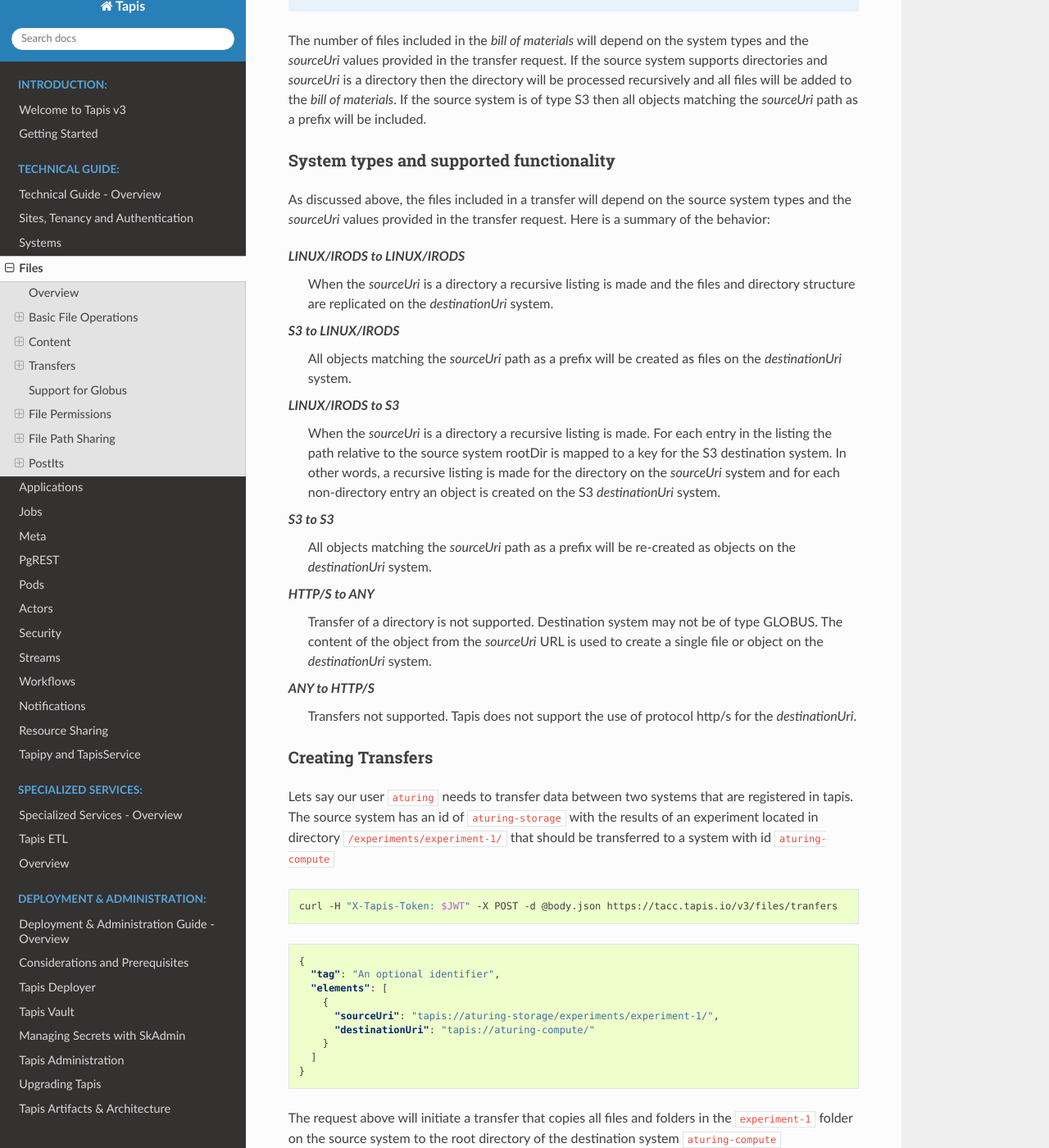
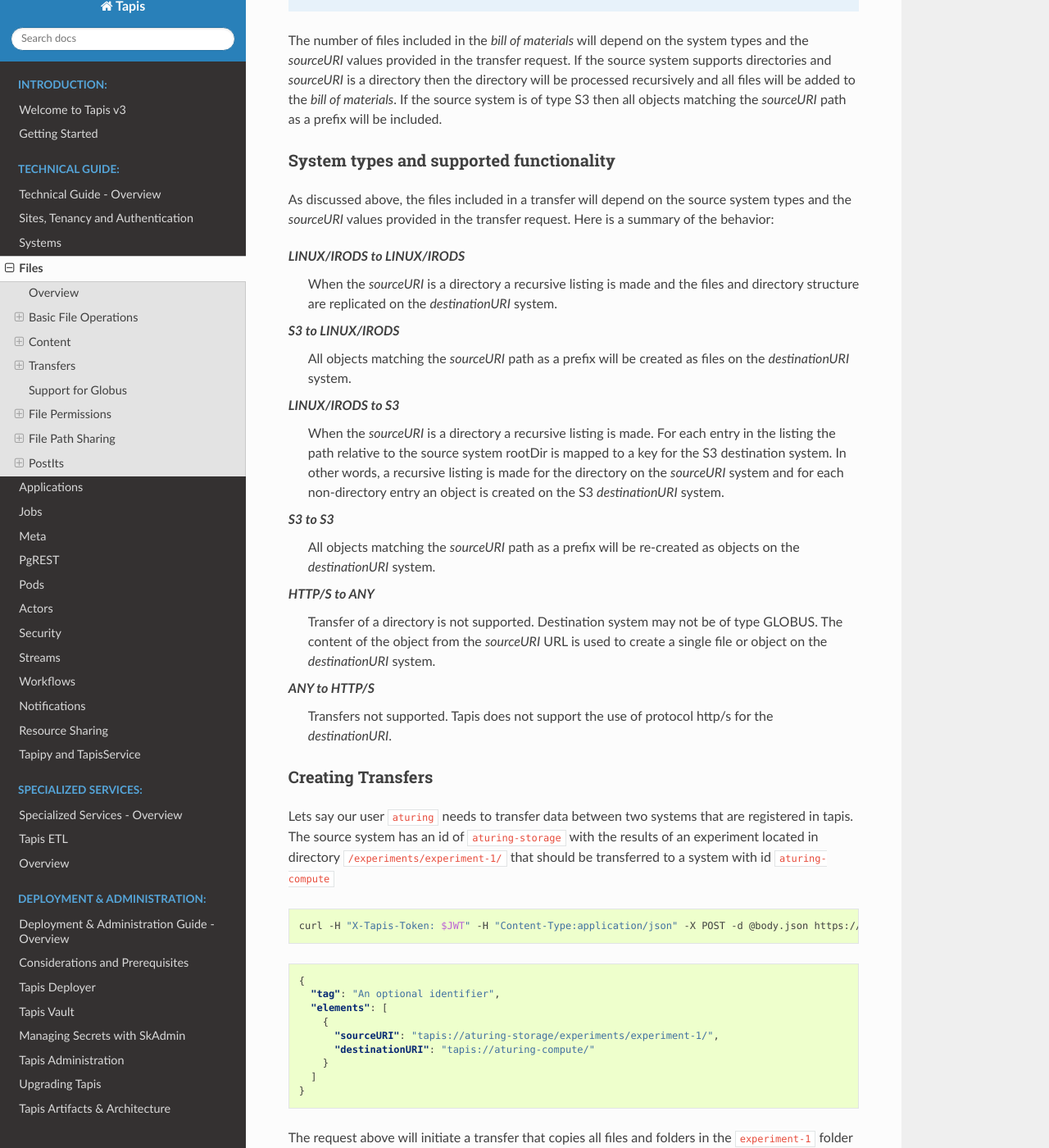
Before and after one commit to tapis-project/documentation, a Sphinx documentation site: the page built from source/technical/files.rst, in a window 1280 px wide and 1400 px high, scrolled down 9265 px. Shown: the whole window at 82% size. Built offline with Sphinx 7.4.7 and the Read the Docs theme 3.1.0, drawn with Linux system fonts in a browser that asks for light colours; some of the changed text lies outside the part shown.

Commit message:
Files: minor corrections.

```diff
--- a/source/technical/files.rst
+++ b/source/technical/files.rst
@@ -269,7 +269,7 @@
 
 .. code-block:: shell
 
-    curl -X POST https://tacc.tapis.io/v3/files/ops/<systemId> -H "X-Tapis-Token: $JWT" -H Content-Type:application/json -d '{"path":"<directory_path"}'
+    curl -H "X-Tapis-Token: $JWT" -H "Content-Type:application/json" -X POST https://tacc.tapis.io/v3/files/ops/<systemId> -d '{"path":"<directory_path"}'
 
 Uploading
 ~~~~~~~~~
@@ -287,7 +287,7 @@
 
 .. code-block:: shell
 
-    curl -H "X-Tapis-Token: $JWT" -X POST -F "file=@someFile.txt" https://tacc.tapis.io/v3/files/ops/my-system/folderA/folderB/folderC/someFile.txt
+    curl -H "X-Tapis-Token: $JWT" -H "Content-Type:application/json" -X POST -F "file=@someFile.txt" https://tacc.tapis.io/v3/files/ops/my-system/folderA/folderB/folderC/someFile.txt
 
 
 For some system types (such as LINUX) any folders that do not exist in the specified path will automatically be created.
@@ -328,7 +328,7 @@
 
 .. code-block:: shell
 
-    $ curl -H "X-Tapis-Token: $JWT" -X POST -d @body.json -X POST https://tacc.tapis.io/v3/files/ops/my-system
+    $ curl -H "X-Tapis-Token: $JWT" -H "Content-Type:application/json" -X POST -d @body.json https://tacc.tapis.io/v3/files/ops/my-system
 
 with a JSON body of
 
@@ -360,7 +360,7 @@
 
 .. code-block:: shell
 
-    curl -H "X-Tapis-Token: $JWT" -X POST -d @body.json "https://tacc.tapis.io/v3/files/utils/linux/aturing-storage/file1.txt"
+    curl -H "X-Tapis-Token: $JWT" -H "Content-Type:application/json" -X POST -d @body.json "https://tacc.tapis.io/v3/files/utils/linux/aturing-storage/file1.txt"
 
 with a JSON body of
 
@@ -425,7 +425,7 @@
 increase performance. As such, the order in which the files are transferred is not deterministic.
 
 When a transfer is initiated, a *bill of materials* is created that creates a record of all the files from the
-*sourceUri* that are to be transferred to the *destinationUri*. Unless otherwise specified, all files in the
+*sourceURI* that are to be transferred to the *destinationURI*. Unless otherwise specified, all files in the
 *bill of materials* must transfer successfully in order for the overall transfer to be considered successful.
 A transfer task has an attribute named *status* which is updated as the transfer progresses.
 The possible states for a transfer are:
@@ -445,39 +445,39 @@
 .. note::
   For transfers involving Globus, both the source and destination system must be of type GLOBUS.
 
-The number of files included in the *bill of materials* will depend on the system types and the *sourceUri* values
-provided in the transfer request. If the source system supports directories and *sourceUri* is a directory then
+The number of files included in the *bill of materials* will depend on the system types and the *sourceURI* values
+provided in the transfer request. If the source system supports directories and *sourceURI* is a directory then
 the directory will be processed recursively and all files will be added to the *bill of materials*. If the source
-system is of type S3 then all objects matching the *sourceUri* path as a prefix will be included.
+system is of type S3 then all objects matching the *sourceURI* path as a prefix will be included.
 
 System types and supported functionality
 ~~~~~~~~~~~~~~~~~~~~~~~~~~~~~~~~~~~~~~~~
 
-As discussed above, the files included in a transfer will depend on the source system types and the *sourceUri* values
+As discussed above, the files included in a transfer will depend on the source system types and the *sourceURI* values
 provided in the transfer request. Here is a summary of the behavior:
 
 *LINUX/IRODS to LINUX/IRODS*
-  When the *sourceUri* is a directory a recursive listing is made and the files and directory structure are replicated
-  on the *destinationUri* system.
+  When the *sourceURI* is a directory a recursive listing is made and the files and directory structure are replicated
+  on the *destinationURI* system.
 
 *S3 to LINUX/IRODS*
-  All objects matching the *sourceUri* path as a prefix will be created as files on the *destinationUri* system.
+  All objects matching the *sourceURI* path as a prefix will be created as files on the *destinationURI* system.
 
 *LINUX/IRODS to S3*
-  When the *sourceUri* is a directory a recursive listing is made. For each entry in the listing the path relative to
+  When the *sourceURI* is a directory a recursive listing is made. For each entry in the listing the path relative to
   the source system rootDir is mapped to a key for the S3 destination system. In other words, a recursive listing is
-  made for the directory on the *sourceUri* system and for each non-directory entry an object is created on the S3
-  *destinationUri* system.
+  made for the directory on the *sourceURI* system and for each non-directory entry an object is created on the S3
+  *destinationURI* system.
 
 *S3 to S3*
-  All objects matching the *sourceUri* path as a prefix will be re-created as objects on the *destinationUri* system.
+  All objects matching the *sourceURI* path as a prefix will be re-created as objects on the *destinationURI* system.
 
 *HTTP/S to ANY*
   Transfer of a directory is not supported. Destination system may not be of type GLOBUS. The content of the object
-  from the *sourceUri* URL is used to create a single file or object on the *destinationUri* system.
+  from the *sourceURI* URL is used to create a single file or object on the *destinationURI* system.
 
 *ANY to HTTP/S*
-  Transfers not supported. Tapis does not support the use of protocol http/s for the *destinationUri*.
+  Transfers not supported. Tapis does not support the use of protocol http/s for the *destinationURI*.
 
 
 Creating Transfers
@@ -489,7 +489,7 @@
 
 .. code-block:: shell
 
-    curl -H "X-Tapis-Token: $JWT" -X POST -d @body.json https://tacc.tapis.io/v3/files/tranfers
+    curl -H "X-Tapis-Token: $JWT" -H "Content-Type:application/json" -X POST -d @body.json https://tacc.tapis.io/v3/files/tranfers
 
 .. code-block:: json
 
@@ -497,8 +497,8 @@
     "tag": "An optional identifier",
     "elements": [
       {
-        "sourceUri": "tapis://aturing-storage/experiments/experiment-1/",
-        "destinationUri": "tapis://aturing-compute/"
+        "sourceURI": "tapis://aturing-storage/experiments/experiment-1/",
+        "destinationURI": "tapis://aturing-compute/"
       }
     ]
   }
@@ -511,11 +511,11 @@
 
 Unauthenticated HTTP/S endpoints can also be used as a source for a file transfer request.
 This can be useful, for instance, when the inputs for a job are from a separate web service, or perhaps stored in a
-public S3 bucket. Note that in this case the *sourceUri* does not refer to a Tapis system.
+public S3 bucket. Note that in this case the *sourceURI* does not refer to a Tapis system.
 
 .. code-block:: shell
 
-    curl -H "X-Tapis-Token: $JWT" -X POST -d @body.json https://tacc.tapis.io/v3/files/tranfers
+    curl -H "X-Tapis-Token: $JWT" -H "Content-Type:application/json" -X POST -d @body.json https://tacc.tapis.io/v3/files/tranfers
 
 .. code-block:: json
 
@@ -523,8 +523,8 @@
     "tag": "An optional identifier",
     "elements": [
       {
-        "sourceUri": "https://some-web-application.io/calculations/12345/results.csv",
-        "destinationUri": "tapis://aturing-compute/inputs.csv"
+        "sourceURI": "https://some-web-application.io/calculations/12345/results.csv",
+        "destinationURI": "tapis://aturing-compute/inputs.csv"
       }
     ]
   }
@@ -659,7 +659,7 @@
 
 .. code-block:: shell
 
-    curl -H "X-Tapis-Token: $JWT" -d @body.json -X POST https://tacc.tapis.io/v3/files/perms/aturing-storage/experiment1/
+    curl -H "X-Tapis-Token: $JWT" -H "Content-Type:application/json" -X POST -d @body.json https://tacc.tapis.io/v3/files/perms/aturing-storage/experiment1/
 
 with a JSON body with the following shape:
 
@@ -739,7 +739,7 @@
 
 .. code-block:: shell
 
-    curl -H "X-Tapis-Token: $JWT" -d @body.json -X POST https://tacc.tapis.io/v3/files/share/aturing-storage/experiment1/
+    curl -H "X-Tapis-Token: $JWT" -H "Content-Type:application/json" -X POST -d @body.json https://tacc.tapis.io/v3/files/share/aturing-storage/experiment1/
 
 with a JSON body with the following shape:
 
@@ -769,7 +769,7 @@
 
 .. code-block:: shell
 
-    curl -H "X-Tapis-Token: $JWT" -d @body.json -X POST https://tacc.tapis.io/v3/files/unshare/aturing-storage/experiment1/
+    curl -H "X-Tapis-Token: $JWT" -H "Content-Type:application/json" -X POST -d @body.json https://tacc.tapis.io/v3/files/unshare/aturing-storage/experiment1/
 
 with a JSON body with the following shape:
 
@@ -1145,4 +1145,4 @@
 
 .. rubric:: Footnotes
 
-.. [#] With the exception of the *sourceUri* in a transfer request when the protocol is *http* or *https*.
+.. [#] With the exception of the *sourceURI* in a transfer request when the protocol is *http* or *https*.
```
